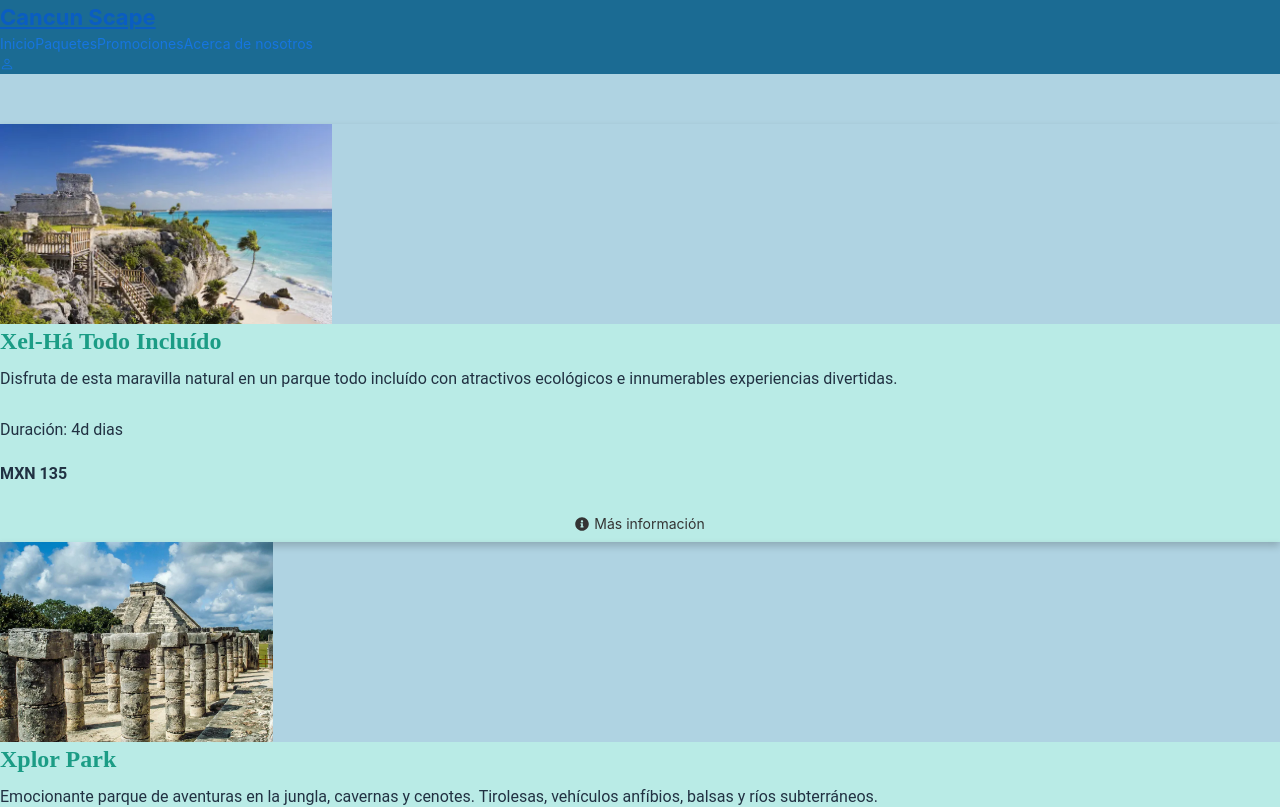
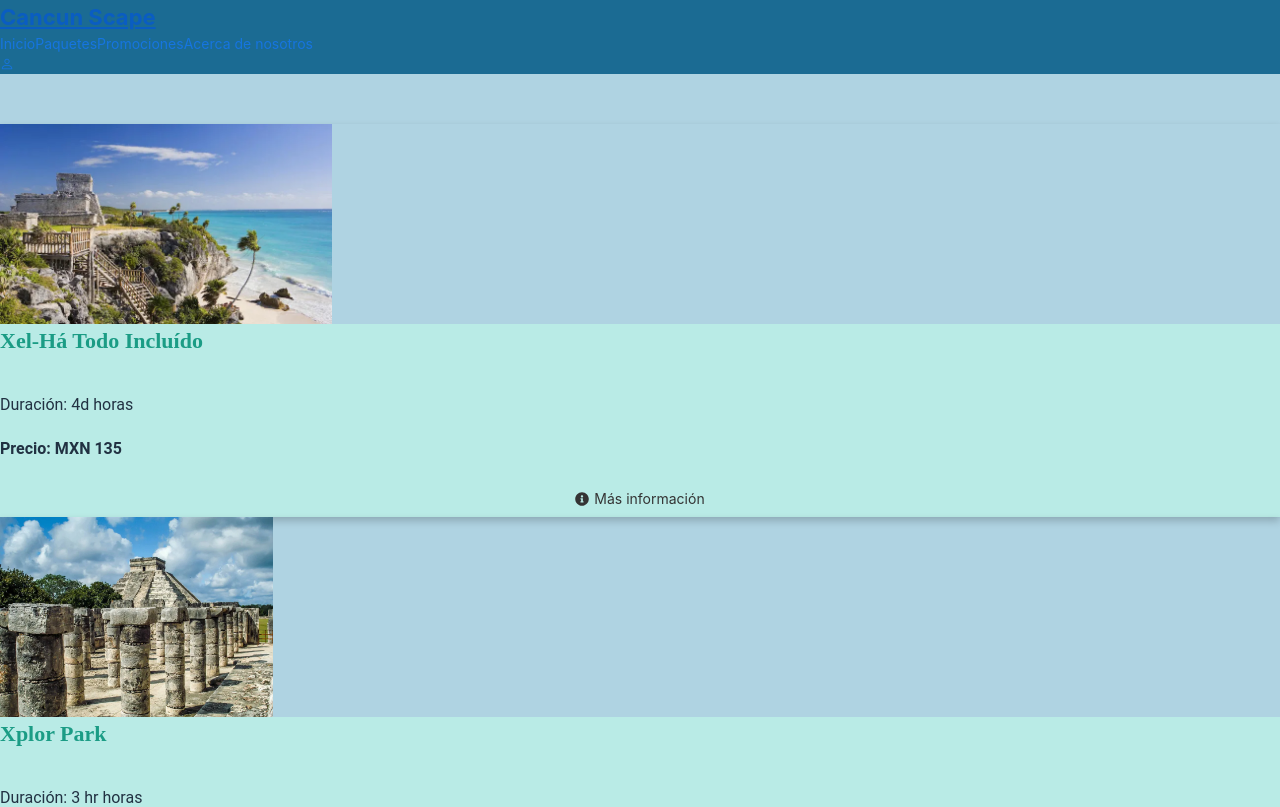
Before and after one commit to OsitoDeArroz/CancunScape, a React (Create React App) app in the folder frontend/: page /promociones in a window 1280 px wide. Shown: the top 807 px of the page. Built offline with nearby package versions, Linux system fonts and the light colour scheme.

Commit message:
El titulo de la card ahora tiene espacio definido

```diff
--- a/frontend/src/componentes/TarjetaTour.js
+++ b/frontend/src/componentes/TarjetaTour.js
@@ -8,8 +8,9 @@
 
     const cardTitleStyle = {
         fontFamily: 'Pacifico, cursive',
-        fontSize: '24px',
+        fontSize: '22px',
         marginBottom: '10px',
+        minHeight: '60px'
     };
 
     const cardTextStyle = {
@@ -24,14 +25,13 @@
                 <Link to={link}>
                     <img src={imgSrc} className="card-img-top" alt={title} />
                 </Link>
-                <div className="card-body card-color">
+                <div className="card-body card-color" >
                     <h4 className="card-title" style={cardTitleStyle}>{title}</h4>
-                    <p className="card-text" style={cardTextStyle}>{description}</p>
-                    <p className="card-text" style={cardTextStyle}>Duración: {duration} dias</p>
-                    <h5 className="card-text" style={cardTextStyle}>MXN {price}</h5>
+                    <p className="card-text" style={cardTextStyle}>Duración: {duration} horas</p>
+                    <h5 className="card-text" style={cardTextStyle}>Precio: MXN {price}</h5>
                     <div className="mt-auto" align="center">
                         <Link to={link}>
-                            <Button color="yellow" appearance="subtle" startIcon={<FaInfoCircle/>}> Más información </Button>
+                            <Button color="yellow" appearance="subtle" startIcon={<FaInfoCircle />}> Más información </Button>
                         </Link>
                     </div>
                 </div>
```
